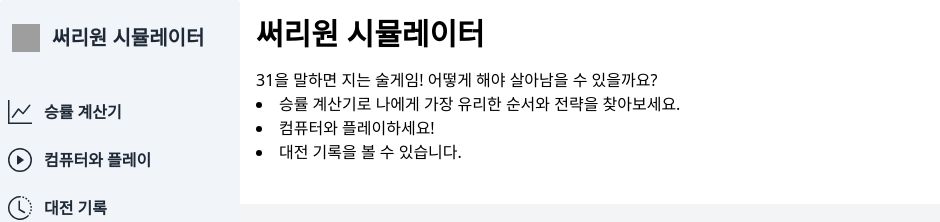
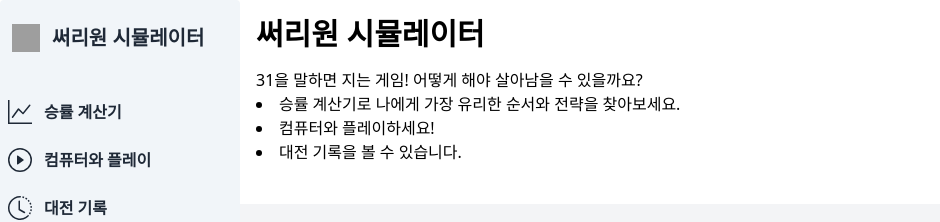
Before and after one commit to fifteenmania/baskin-client2, a React (Create React App) app: page /#/ in a window 1280 px wide. Shown: the top 222 px of the page, without its empty margins (0-940 px from the left). Built offline with nearby package versions, Linux system fonts and the light colour scheme; grey boxes are pictures that could not be loaded; the HTML template or start-up script is replaced by a standard one.

Commit message:
docs: remove drink keyword

```diff
--- a/src/feature/main/Landing.tsx
+++ b/src/feature/main/Landing.tsx
@@ -6,7 +6,7 @@ function LandingHeader() {
 
 function MockDescription() {
   return <div>
-    31을 말하면 지는 술게임! 어떻게 해야 살아남을 수 있을까요?
+    31을 말하면 지는 게임! 어떻게 해야 살아남을 수 있을까요?
     <ul className="list-disc list-inside">
       <li>승률 계산기로 나에게 가장 유리한 순서와 전략을 찾아보세요.</li>
       <li>컴퓨터와 플레이하세요!</li>
```
Also changed, not shown: 1 other file (tests, documents, lock files or other folders).
